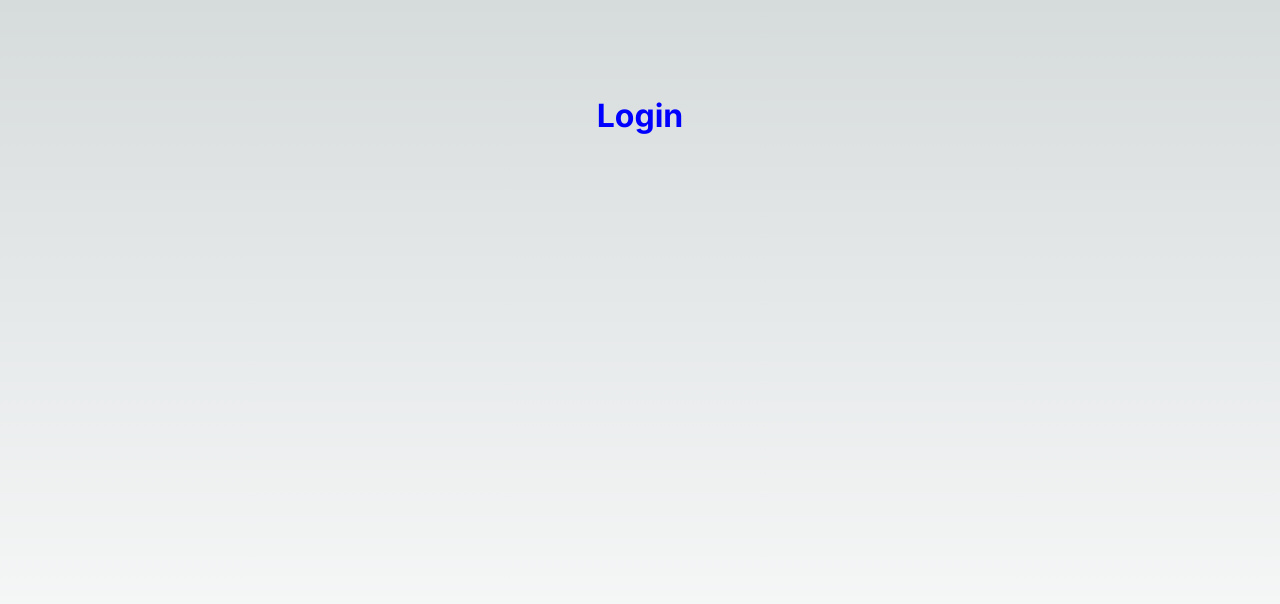
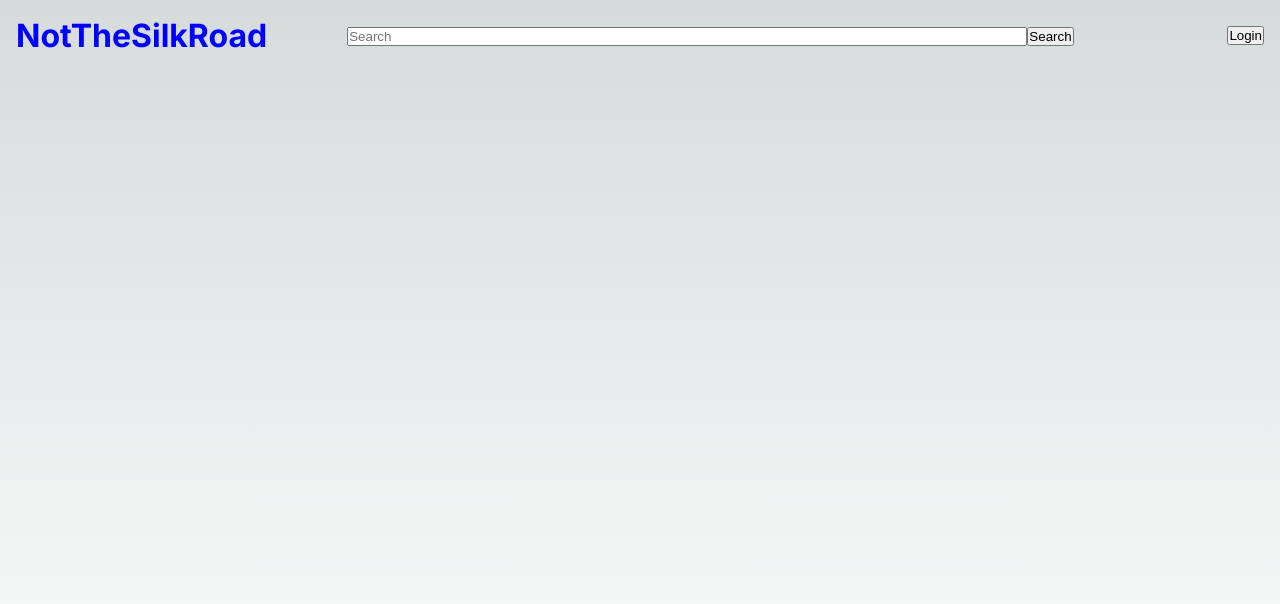
Before and after one commit to 240708-NET/NotTheSilkRoad, a Next.js app in the folder Dev/FrontEnd/front-end/: page / in a window 1280 px wide. Shown: the top 604 px of the page. Built offline with nearby package versions, Linux system fonts and the light colour scheme.

Commit message:
Added a navbar and login components. And set logins to only appear when clicked.

```diff
--- a/Dev/FrontEnd/front-end/app/page.module.css
+++ b/Dev/FrontEnd/front-end/app/page.module.css
@@ -3,7 +3,7 @@
   flex-direction: column;
   justify-content: space-between;
   align-items: center;
-  padding: 6rem;
+  padding: 1rem;
   min-height: 100vh;
 }
 
--- a/Dev/FrontEnd/front-end/app/page.tsx
+++ b/Dev/FrontEnd/front-end/app/page.tsx
@@ -1,10 +1,16 @@
 "use client";
+import { useState, useEffect } from "react";
+import Navbar from "@/components/Navbar/Navbar";
 import styles from "./page.module.css";
 import Login from "@/components/Login/Login";
 export default function Home() {
+  const [isLogin, setIsLogin] = useState(false);
+  const [showLogin, setShowLogin] = useState(false);
+
   return (
     <main className={styles.main}>
-      <Login/>
+      <Navbar showLogin = {showLogin} setShowLogin={setShowLogin} isLogin={isLogin} setIsLogin={setIsLogin}/>
+      {showLogin && <Login />}
     </main>
   );
 }
--- a/Dev/FrontEnd/front-end/components/Login/Login.module.css
+++ b/Dev/FrontEnd/front-end/components/Login/Login.module.css
@@ -1,4 +1,16 @@
 .login
 {
-    color: blue;
+    margin: auto;
+    min-width: 400px;
+    background-color: white;
+    display: flex;
+    flex-direction: column;
+    justify-content: center;
+    align-items: center;
 }
+
+.login input
+{
+    width: 100%;
+    padding: 1rem;
+}
--- a/Dev/FrontEnd/front-end/components/Login/Login.tsx
+++ b/Dev/FrontEnd/front-end/components/Login/Login.tsx
@@ -3,7 +3,8 @@ function Login()
 {
     return(
         <div className={LoginStyles.login}>
-            <h1>Login</h1>
+            <input type="text" placeholder="Email"></input>
+            <input type="password" placeholder="Password"></input>
         </div>
     )
 };
--- /dev/null
+++ b/Dev/FrontEnd/front-end/components/Navbar/Navbar.module.css
@@ -0,0 +1,19 @@
+.navbar
+{
+    display: flex;
+    justify-content: space-between;
+    width: 100%;
+    color: blue;
+    align-items: center;
+}
+
+.search
+{
+    flex: 1; /* additionally, equal width */
+    padding: 0 5rem;
+}
+
+.search input
+{
+    width: 85%;
+}
--- /dev/null
+++ b/Dev/FrontEnd/front-end/components/Navbar/Navbar.tsx
@@ -0,0 +1,34 @@
+import NavbarStyles from "./Navbar.module.css";
+import Login from "@/components/Login/Login";
+function Navbar({showLogin, setShowLogin, isLogin, setIsLogin})
+{
+    const handleLogin = () => {
+        if(showLogin)
+        {
+            console.log("Logout");
+            setShowLogin(false);
+            setIsLogin(false);
+        }
+        else
+        {
+            console.log("Login");
+            setShowLogin(true);
+            setIsLogin(true);
+        }
+    };
+
+    return(
+        <div className={NavbarStyles.navbar}>
+            <h1>NotTheSilkRoad</h1>
+
+            <div className={NavbarStyles.search}>
+                <input type="text" placeholder="Search"></input>
+                <button>Search</button>
+            </div>
+
+            <button onClick={handleLogin}>{isLogin ? "Logout" : "Login"}</button>
+        </div>
+    )
+};
+
+export default Navbar;
```
